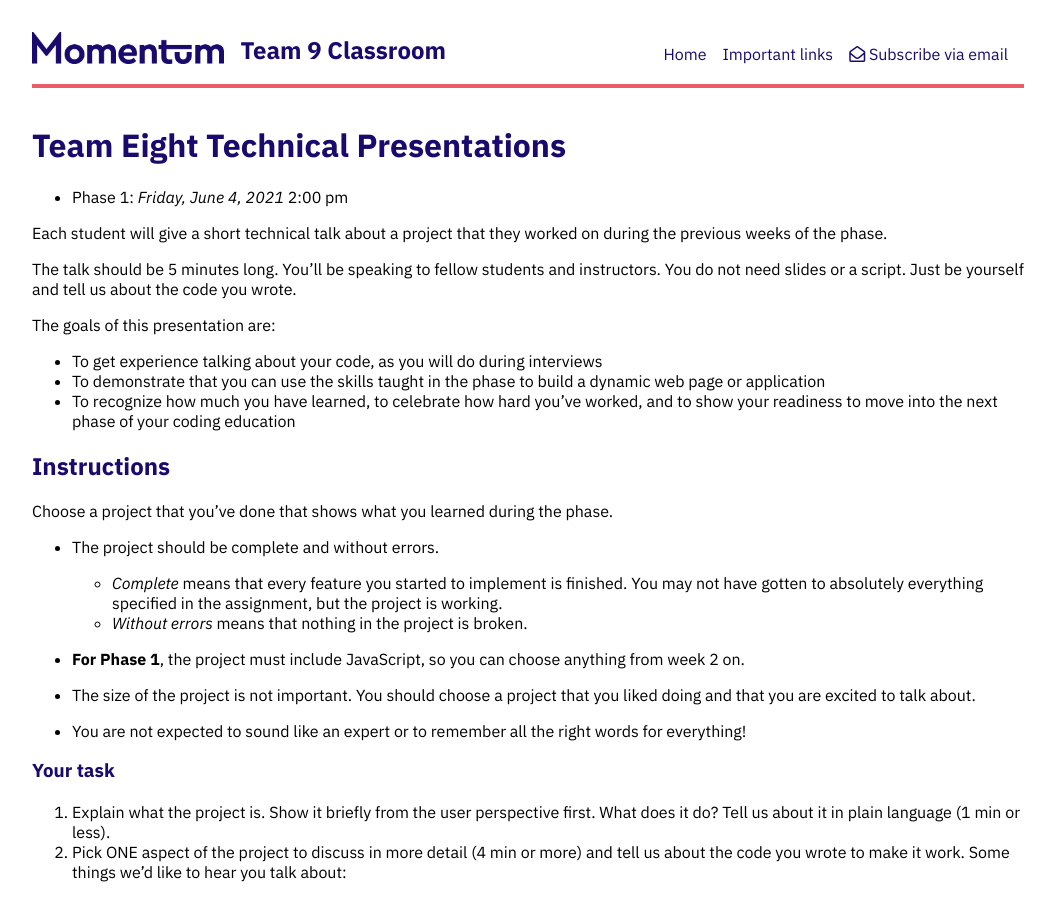
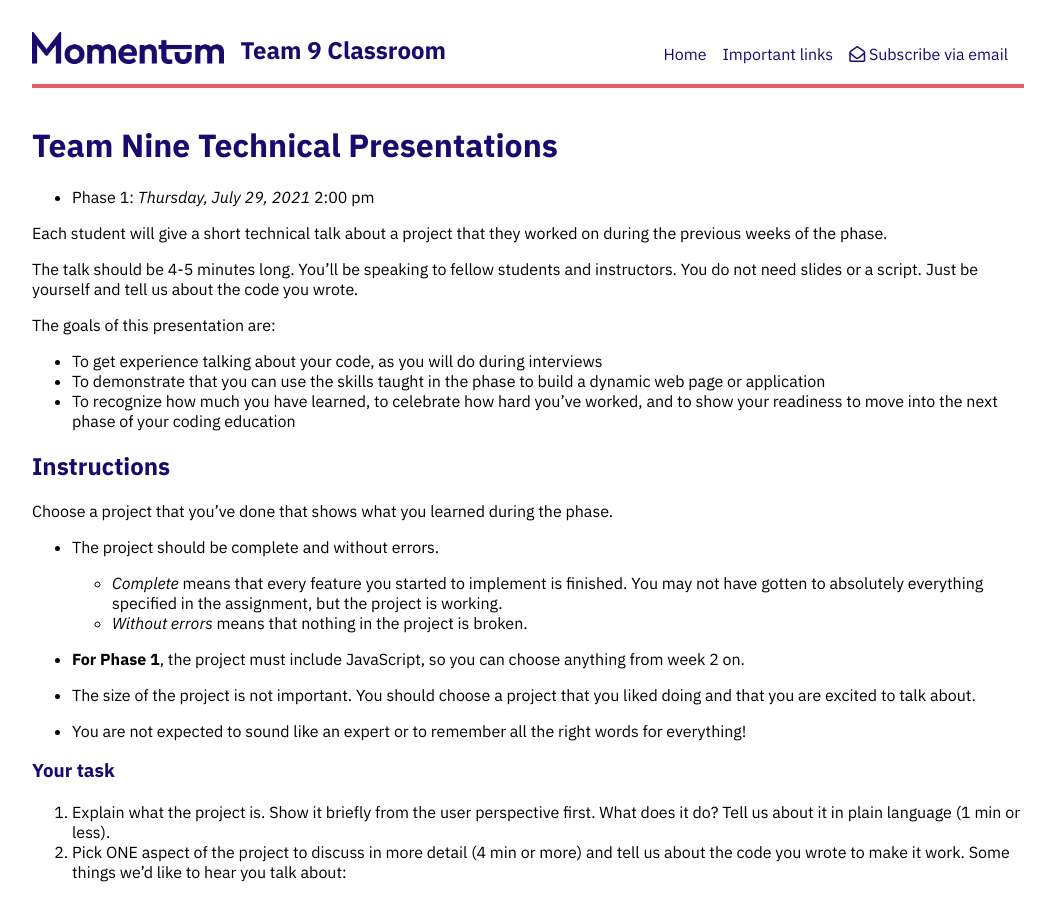
Before and after one commit to Momentum-Team-9/momentum-team-9.github.io, a Jekyll site: the page built from technical-presentations.md, in a window 1280 px wide and 900 px high. Shown: the whole window, without its empty margins (112-1167 px from the left). Built offline with Jekyll 4.4.1, drawn with Linux system fonts in a browser that asks for light colours; nearby versions of some CDN libraries.

Commit message:
update technical presentations detail

```diff
--- a/technical-presentations.md
+++ b/technical-presentations.md
@@ -4,13 +4,13 @@ permalink: /presentations/
 layout: default
 ---
 
-# Team Eight Technical Presentations
+# Team Nine Technical Presentations
 
-- Phase 1: _Friday, June 4, 2021_ 2:00 pm
+- Phase 1: _Thursday, July 29, 2021_ 2:00 pm
 
 Each student will give a short technical talk about a project that they worked on during the previous weeks of the phase.
 
-The talk should be 5 minutes long. You'll be speaking to fellow students and instructors. You do not need slides or a script. Just be yourself and tell us about the code you wrote.
+The talk should be 4-5 minutes long. You'll be speaking to fellow students and instructors. You do not need slides or a script. Just be yourself and tell us about the code you wrote.
 
 The goals of this presentation are:
 
```
